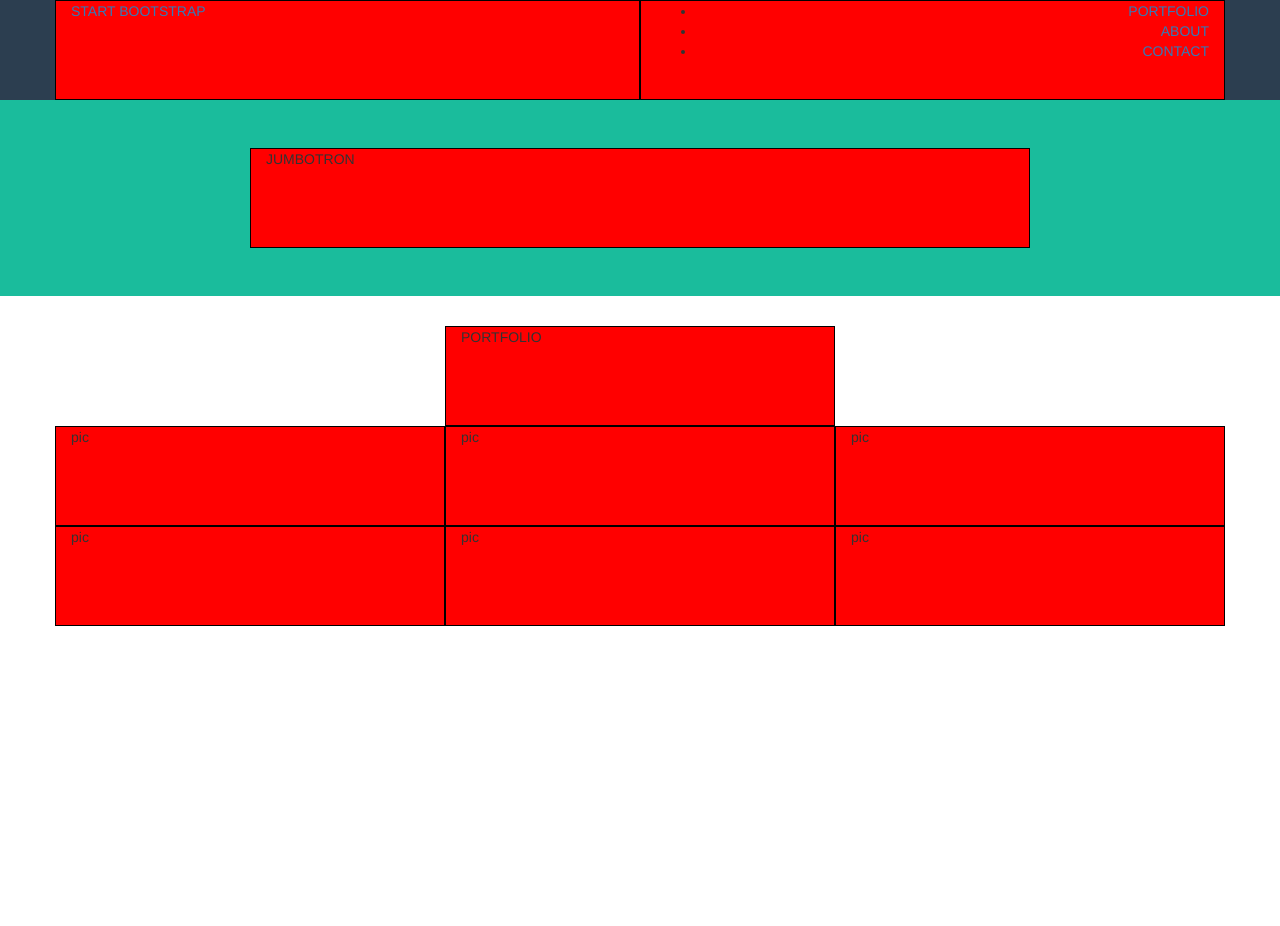
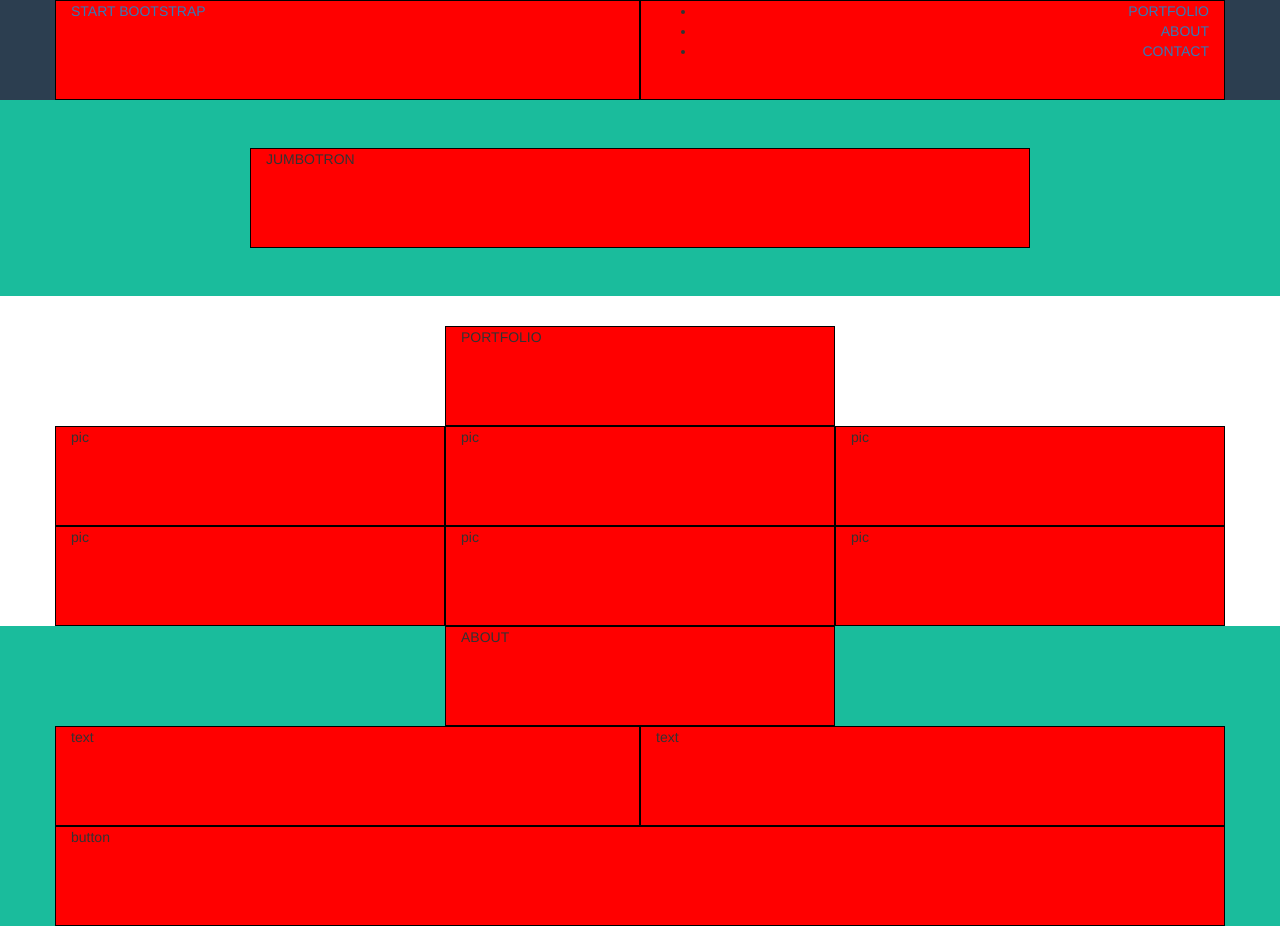
Before and after one commit to Stefanopa87/html-css-bootstrap-freelancer, a plain HTML site: page index.html in a window 1280 px wide. Before the commit the page ends 800 px from the top, so only its background shows below. Drawn offline with nearby package versions, Linux system fonts and the light colour scheme.

Commit message:
about done

```diff
--- a/css/style.css
+++ b/css/style.css
@@ -13,3 +13,7 @@ header{
 .jumbotron{
   background-color: #1ABC9C;
 }
+
+.about{
+  background-color: #1ABC9C;
+}
--- a/index.html
+++ b/index.html
@@ -72,19 +72,33 @@
             <div class="col-lg-4 col-md-6 col-xs-12">
               pic
             </div>
+          </div>
+        </div>
+      </div>
 
+
+      <!-- ABOUT -->
+      <div class="about">
+        <div class="container">
+          <div class="row">
+            <div class="col-xs-4 col-xs-offset-4">
+              ABOUT
+            </div>
+
+            <div class="col-md-6 col-xs-12">
+              text
+            </div>
+            <div class="col-md-6 col-xs-12">
+              text
+            </div>
+
+            <div class="col-xs-12">
+              button
+            </div>
           </div>
 
+        </div>
 
-          <div class="row">
-
-          </div>
-
-
-        </div>
-      </div>
-      <!-- ABOUT -->
-      <div class="">
 
       </div>
 
```
